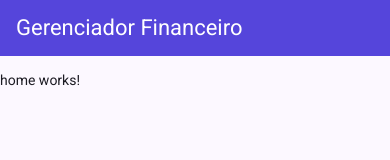
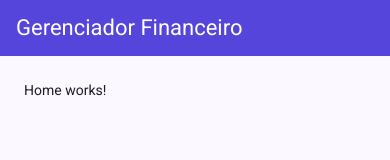
Before and after one commit to Gabriel-des/angular-moderno, an Angular app: page / in a window 390 px wide. Shown: the top 160 px of the page. Built offline with nearby package versions, Linux system fonts and the light colour scheme.

Commit message:
Refatorar estrutura de layout para usar ng-content
Move router-outlet de layout para app component, permitindo que o layout
seja reutilizado com ng-content. Adiciona container centralizado com
largura máxima de 720px para melhor responsividade.

```diff
--- a/src/app/app.html
+++ b/src/app/app.html
@@ -1,3 +1,3 @@
 <app-layout>
-
+  <router-outlet></router-outlet>
 </app-layout>
--- a/src/app/core/layout/layout.html
+++ b/src/app/core/layout/layout.html
@@ -1,3 +1,7 @@
 <app-header />
 
-<router-outlet />
+<div class="container">
+    <div class="container-content">
+        <ng-content></ng-content>
+    </div>
+</div>
--- a/src/app/core/layout/layout.scss
+++ b/src/app/core/layout/layout.scss
@@ -0,0 +1,11 @@
+.container {
+    display: flex;
+    justify-content: center;
+    margin: 24px 0;
+    padding: 0 24px;
+
+    .container-content {
+        width: 100%;
+        max-width: 720px;
+    }
+}
--- a/src/app/core/layout/layout.ts
+++ b/src/app/core/layout/layout.ts
@@ -1,10 +1,9 @@
 import { Component } from '@angular/core';
 import { Header } from './components/header/header';
-import { RouterOutlet } from '@angular/router';
 
 @Component({
   selector: 'app-layout',
-  imports: [Header,RouterOutlet],
+  imports: [Header],
   templateUrl: './layout.html',
   styleUrl: './layout.scss',
 })
--- a/src/app/features/home/home.html
+++ b/src/app/features/home/home.html
@@ -1 +1 @@
-<p>home works!</p>
+<div>Home works!</div>
```
